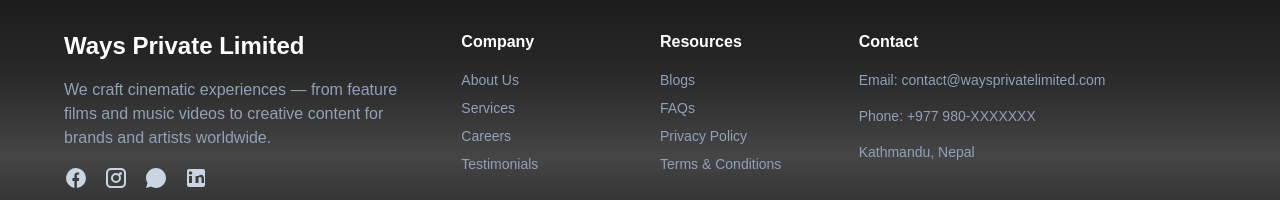
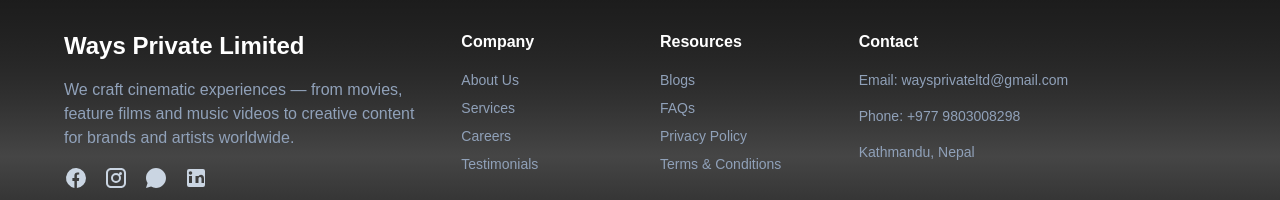
Before and after one commit to Aijeysh/waysprivate, a Next.js app: page / in a window 1280 px wide. Shown: the part 4704-4904 px from the top of the page. Built offline with nearby package versions, Linux system fonts and the light colour scheme.

Commit message:
Slight change in variables

```diff
--- a/src/components/Footer/SocialIcons.tsx
+++ b/src/components/Footer/SocialIcons.tsx
@@ -4,7 +4,7 @@
 import { motion } from "framer-motion";
 
 const socialIcons = [
-  { name: "Facebook", url: "https://facebook.com/wayspvtltd", svg: <path d="M22 12a10 10 0 1 0-11.6 9.9v-7h-2v-3h2v-2.3c0-2 1.2-3.2 3-3.2.9 0 1.8.2 1.8.2v2h-1c-1 0-1.3.6-1.3 1.2V12h2.3l-.4 3h-1.9v7A10 10 0 0 0 22 12z" /> },
+  { name: "Facebook", url: "https://facebook.com/waysprivate", svg: <path d="M22 12a10 10 0 1 0-11.6 9.9v-7h-2v-3h2v-2.3c0-2 1.2-3.2 3-3.2.9 0 1.8.2 1.8.2v2h-1c-1 0-1.3.6-1.3 1.2V12h2.3l-.4 3h-1.9v7A10 10 0 0 0 22 12z" /> },
   { name: "Instagram", url: "https://instagram.com/waysprivate/", svg: <path d="M7 2C4.2 2 2 4.2 2 7v10c0 2.8 2.2 5 5 5h10c2.8 0 5-2.2 5-5V7c0-2.8-2.2-5-5-5H7zm10 2c1.7 0 3 1.3 3 3v10c0 1.7-1.3 3-3 3H7c-1.7 0-3-1.3-3-3V7c0-1.7 1.3-3 3-3h10zm-5 3a5 5 0 1 0 0 10 5 5 0 0 0 0-10zm0 2a3 3 0 1 1 0 6 3 3 0 0 1 0-6zm4.5-3a1.5 1.5 0 1 0 0 3 1.5 1.5 0 0 0 0-3z" /> },
   { name: "WhatsApp", url: "https://wa.me/9779803008298", svg:
       <path d="M17.472 14.382c-.297-.149-1.758-.867-2.03-.967-.273-.1-.472-.149-.672.15-.198.297-.767.966-.94 1.164-.173.198-.347.223-.644.074-1.758-.867-2.908-1.54-4.073-3.455-.297-.498.297-.462.857-1.538.095-.198.048-.372-.024-.521-.073-.149-.672-1.612-.92-2.21-.242-.579-.487-.5-.672-.51-.173-.007-.372-.009-.571-.009-.198 0-.522.074-.796.372s-1.04 1.016-1.04 2.479c0 1.462 1.065 2.875 1.213 3.074.148.198 2.095 3.198 5.076 4.486.709.306 1.262.434 1.722.44.722.01 1.397-.297 1.897-.595.516-.31.915-.684 1.046-1.063.13-.372.13-.684.092-.744-.039-.061-.141-.096-.296-.145zM12 2C6.486 2 2 6.486 2 12c0 1.828.594 3.523 1.588 4.875L2 22l5.063-1.583A10.025 10.025 0 0 0 12 22c5.514 0 10-4.486 10-10S17.514 2 12 2z" /> },
--- a/src/components/Footer/page.tsx
+++ b/src/components/Footer/page.tsx
@@ -9,7 +9,7 @@ export default function Footer() {
         <div className="space-y-4">
           <h5 className="text-2xl font-bold text-white">Ways Private Limited</h5>
           <p className="text-slate-400 max-w-sm">
-            We craft cinematic experiences — from feature films and music videos to creative content for brands and artists worldwide.
+            We craft cinematic experiences — from movies, feature films and music videos to creative content for brands and artists worldwide.
           </p>
           <SocialIcons /> {/* Client component */}
         </div>
@@ -39,8 +39,8 @@ export default function Footer() {
         {/* Contact Info */}
         <div className="space-y-4">
           <h6 className="font-semibold text-white mb-4">Contact</h6>
-          <p className="text-slate-400 text-sm">Email: contact@waysprivatelimited.com</p>
-          <p className="text-slate-400 text-sm">Phone: +977 980-XXXXXXX</p>
+          <p className="text-slate-400 text-sm">Email: waysprivateltd@gmail.com</p>
+          <p className="text-slate-400 text-sm">Phone: +977 9803008298</p>
           <p className="text-slate-400 text-sm">Kathmandu, Nepal</p>
         </div>
       </div>
```
